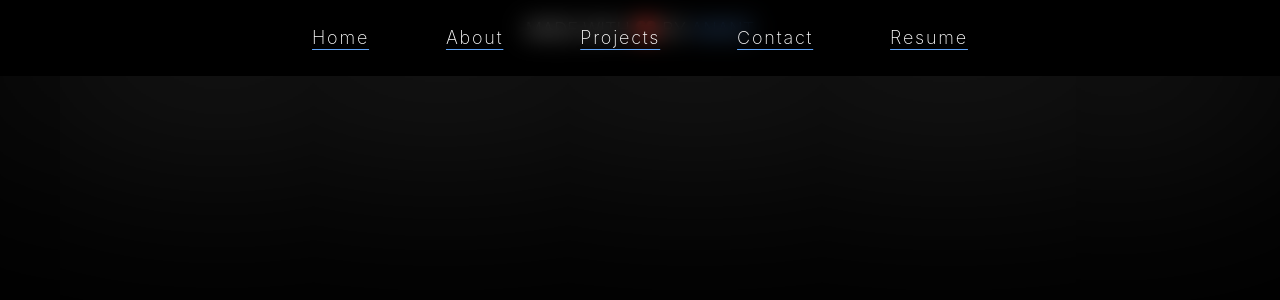
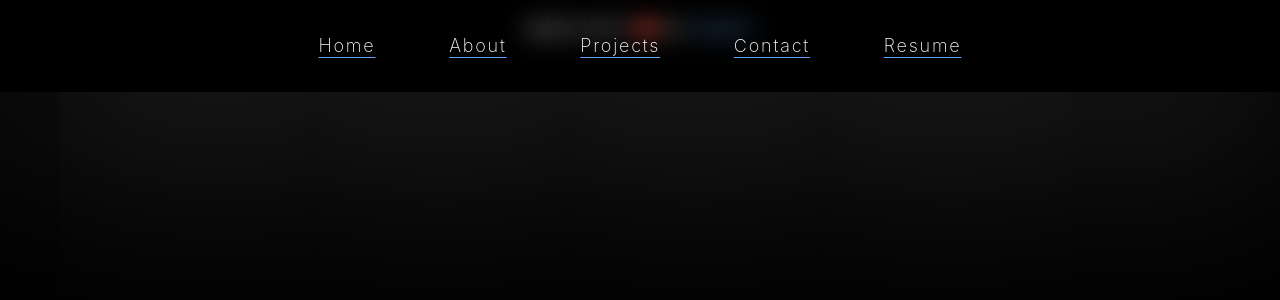
Before and after one commit to anantJjain/Portfolio, a Next.js app: page /components/layout/Header in a window 1280 px wide. Shown: the top 300 px of the page. Built offline with nearby package versions, Linux system fonts and the light colour scheme.

Commit message:
fixed padding issues

```diff
--- a/pages/components/layout/Header.jsx
+++ b/pages/components/layout/Header.jsx
@@ -30,9 +30,9 @@ const sliderVariants = {
 const Header = ({ isOpen,toggleMenu }) => {
   return (
     <div>
-      <div className={`w-full md:p-4 ${isOpen ? 'p-4' : 'p-0' } overflow-hidden border-0 border-red-500 z-[60] box-shadow-out-navbar fixed  ${ isOpen ? 'bg-black' : 'backdrop-blur-md' }`}>
+      <div className={`w-full md:p-4 overflow-hidden border-0 border-red-500 z-[60] box-shadow-out-navbar fixed  ${ isOpen ? 'bg-black' : 'backdrop-blur-md' }`}>
         {/* Desktop Navbar */}
-        <div className='p-2 m-auto tracking-widest text-white border-0 border-red-500 md:justify-around md:text-lg lg:w-3/5 font-extralight md:w-4/5 sm1:hidden md:flex'>
+        <div className='p-4 m-auto tracking-widest text-white border-0 border-red-500 md:justify-around md:text-lg lg:w-3/5 font-extralight md:w-4/5 sm1:hidden md:flex'>
           <Link className="transition duration-300 hover:transform hover:translate-y-[-0.2rem] font-stencil-navbar" href="#home" alt="">Home</Link>
           <Link className="transition duration-300 hover:transform hover:translate-y-[-0.2rem] font-stencil-navbar" href="#about" alt="">About</Link>
           <Link className="transition duration-300 hover:transform hover:translate-y-[-0.2rem] font-stencil-navbar" href="#projects" alt="">Projects</Link>
@@ -41,7 +41,7 @@ const Header = ({ isOpen,toggleMenu }) => {
         </div>
         {/* Mobile Navbar */}
         <div className="sm1:block md:hidden">
-          <div className='p-1 bg-black w-fit rounded-4xl'>
+          <div className='p-2 bg-black w-fit rounded-4xl'>
             <Hamburger color={'#fff'} toggled={isOpen} toggle={toggleMenu} rounded size={24} className=''/>
           </div>
           <AnimatePresence>
--- a/pages/components/sections/ScrollText.jsx
+++ b/pages/components/sections/ScrollText.jsx
@@ -57,7 +57,7 @@ const ScrollText = ({ screen,i,setCurrentImage,currentImage}) => {
                 ><p className="xl:text-8xl lg:text-7xl md:text-6xl sm3:text-5xl" ref={textRef}>{ screen.maskText }</p>
               </motion.div>
             </div>
-            <div className='font-normal text-left text-black border-0 border-red-500 sm1:mr-6 sm3:mr-10 md:mr-20 xl:mr-0 md:tracking-tight lg:p-8 xl:text-xl lg:invert-50 lg:text-lg md:text-md md:invert-75 sm1:invert-75 sm1:text-sm sm2:tracking-normal sm1:p-4 md:p-0 sm1:pl-0'>{ screen.description}</div>
+            <div className='font-normal text-left text-black border-0 border-red-500 sm1:mr-6 sm3:mr-10 md:mr-20 xl:mr-0 md:tracking-tight lg:p-8 xl:text-xl lg:invert-50 lg:text-lg md:text-md md:invert-75 sm1:invert-75 sm1:text-sm sm2:tracking-normal sm1:p-4 md:p-0 sm1:pl-0 2xl:mt-8 2xl:text-2xl'>{ screen.description}</div>
           </div>
         </div>
       </div>
```
